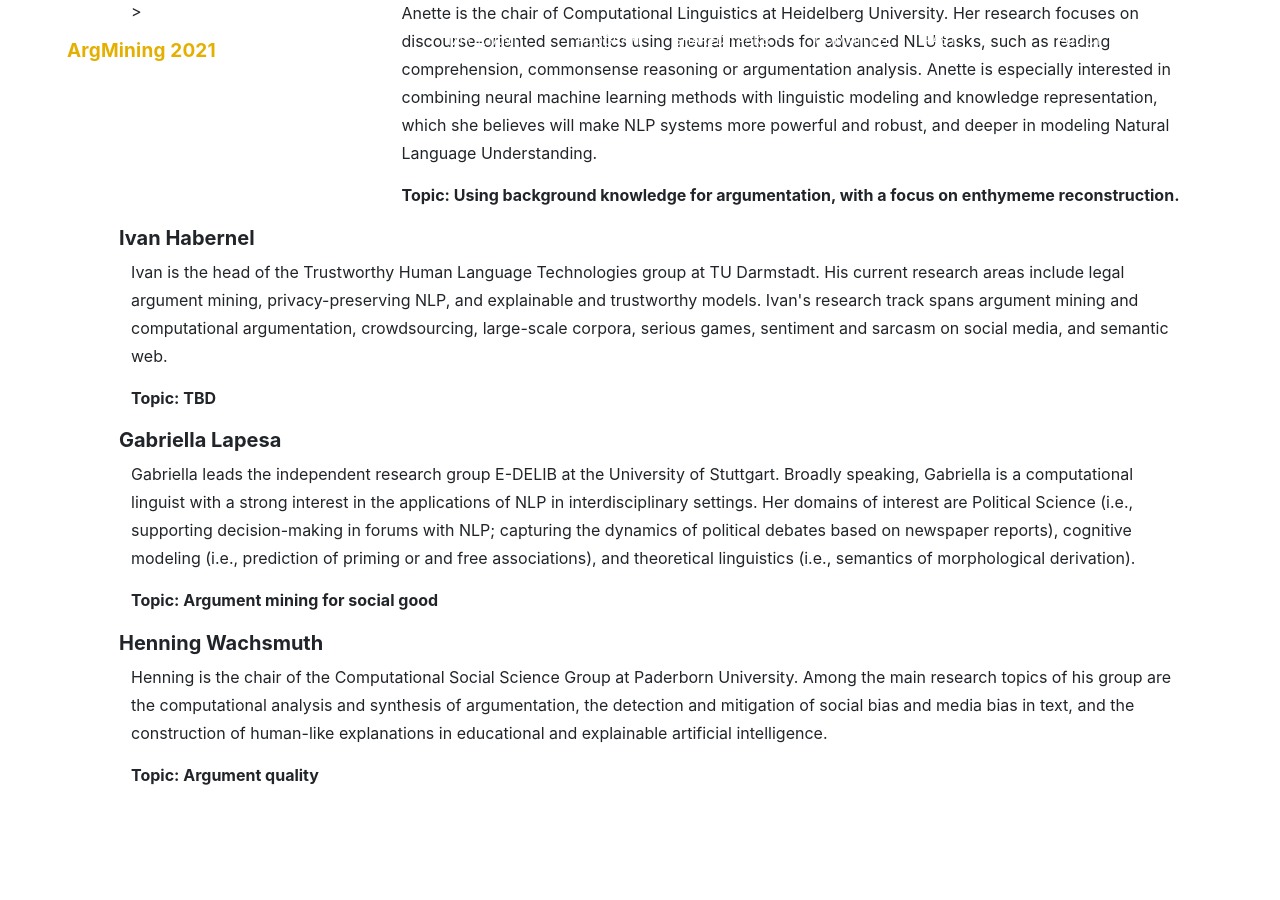
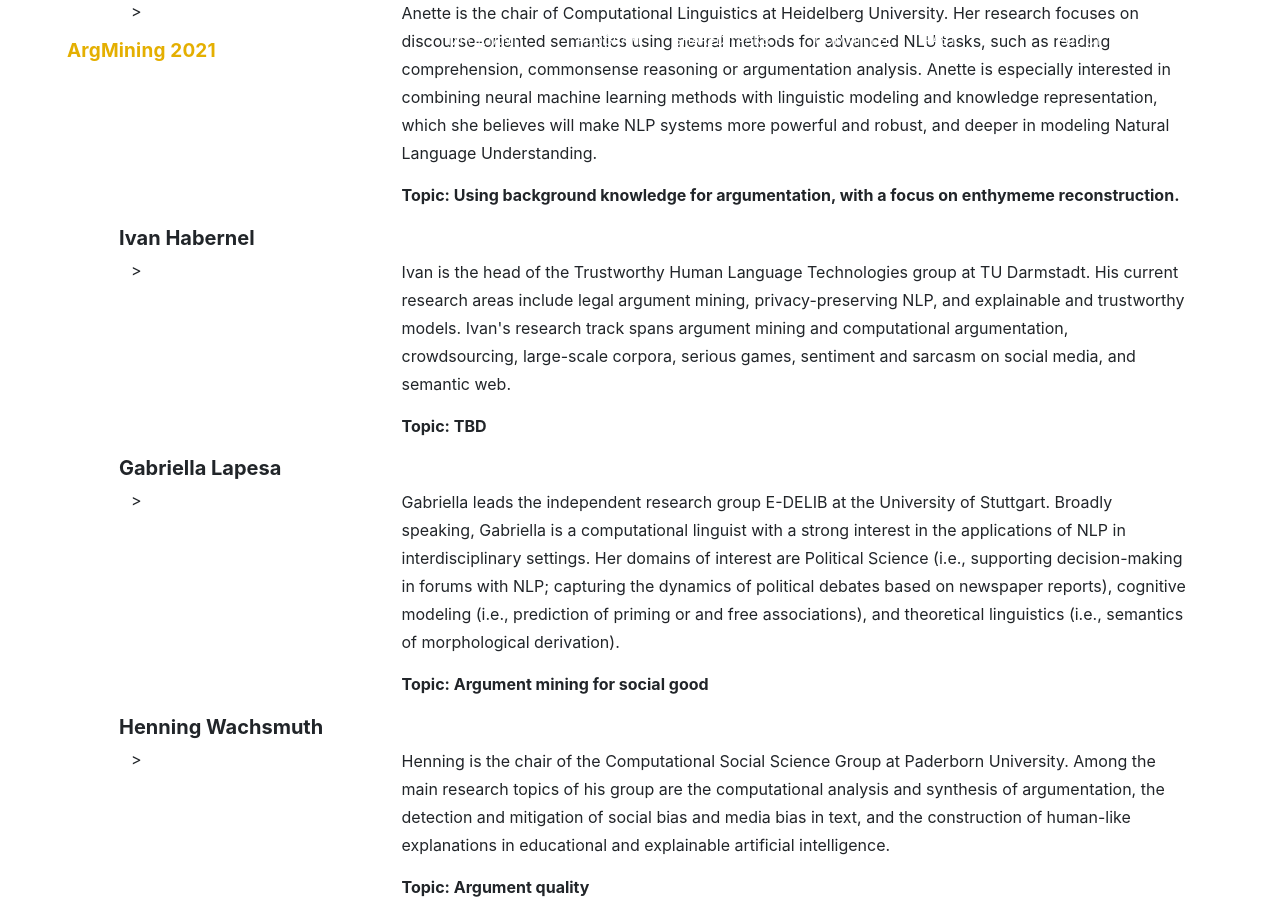
Before and after one commit to argmining2021/argmining2021.github.io, a Jekyll site: the page built from index.html, in a window 1280 px wide and 900 px high, scrolled down 8051 px. Built offline with Jekyll 4.4.1, drawn with Linux system fonts in a browser that asks for light colours; nearby versions of some CDN libraries; some web fonts are replaced.

Commit message:
Update program.html

```diff
--- a/_includes/sections/program.html
+++ b/_includes/sections/program.html
@@ -85,7 +85,10 @@
 
 <h5>Ivan Habernel</h5>
 <div class="container speakers">
-  <div class="row">
+ <div class="row">
+        <div class="col-md-3" >
+            <! –– <img src="" alt="Ivan Habernel" width='200px'> >
+        </div>
         <div class="col">
             <p>
 Ivan is the head of the Trustworthy Human Language Technologies group at TU Darmstadt. His current research areas include legal argument mining, privacy-preserving NLP, and explainable and trustworthy models. Ivan's research track spans argument mining and computational argumentation, crowdsourcing, large-scale corpora, serious games, sentiment and sarcasm on social media, and semantic web.
@@ -97,7 +100,10 @@
       <br/>
 <h5>Gabriella Lapesa</h5>
 <div class="container speakers">
-  <div class="row">
+ <div class="row">
+        <div class="col-md-3" >
+            <! –– <img src="" alt="Gabriella Lapesa" width='200px'> >
+        </div>
         <div class="col">
             <p>
 Gabriella leads the independent research group E-DELIB at the University of Stuttgart. Broadly speaking, Gabriella is a computational linguist with a strong interest in the applications of NLP in interdisciplinary settings. Her domains of interest are Political Science (i.e., supporting decision-making in forums with NLP; capturing the dynamics of political debates based on newspaper reports), cognitive modeling (i.e., prediction of priming or and free associations), and theoretical linguistics (i.e., semantics of morphological derivation).
@@ -110,6 +116,9 @@
 <h5>Henning Wachsmuth</h5>
 <div class="container speakers">
   <div class="row">
+        <div class="col-md-3" >
+            <! –– <img src="" alt="Henning Wachsmuth" width='200px'> >
+        </div>
         <div class="col">
             <p>
 Henning is the chair of the Computational Social Science Group at Paderborn University. Among the main research topics of his group are the computational analysis and synthesis of argumentation, the detection and mitigation of social bias and media bias in text, and the construction of human-like explanations in educational and explainable artificial intelligence.
```
